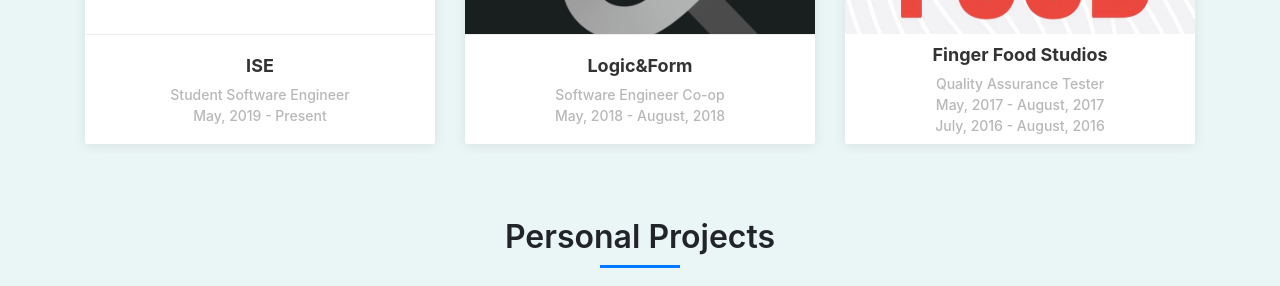
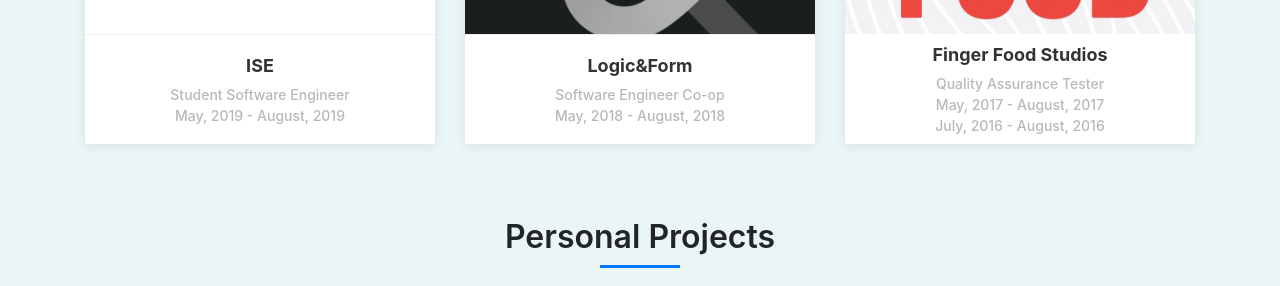
Before and after one commit to harrisonturley/harrisonturley.github.io, a Jekyll site: the page built from index.html, in a window 1280 px wide and 900 px high, scrolled down 2038 px. Shown: the part 153-439 px from the top of the window. Built offline with Jekyll 4.4.1, drawn with Linux system fonts in a browser that asks for light colours; some web fonts are replaced.

Commit message:
Update end date for ISE

```diff
--- a/_layouts/resume.html
+++ b/_layouts/resume.html
@@ -177,7 +177,7 @@
               <div class="project-info">
                 <h4 class="project-title"><a href="#iseExperienceModal" data-toggle="modal">ISE</a></h4>
                 <p class="project-description">Student Software Engineer</p>
-                <p class="project-timeline">May, 2019 - Present</p>
+                <p class="project-timeline">May, 2019 - August, 2019</p>
               </div>
             </div>
           </div>
@@ -235,7 +235,7 @@
                 </div>
                 <div class="col-md-8">
                     <p><span class="text-bolded">Title: </span> Student Software Engineer</p>
-                    <p><span class="text-bolded">Duration: </span> May, 2019 - Present</p>
+                    <p><span class="text-bolded">Duration: </span> May, 2019 - August, 2019</p>
                     <p><span class="text-bolded">Website: </span><a href="https://ise.bc.ca/">https://ise.bc.ca/</a></p>
                 </div>
               </div>
```
Also changed, not shown: images/58686664_329009091131143_7359801025793884160_n.jpg (added).
